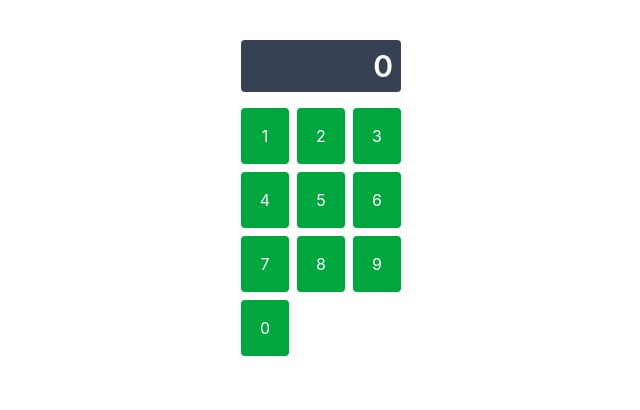
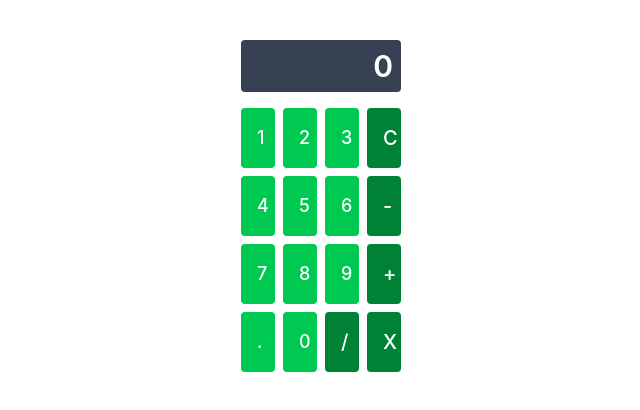
Before and after one commit to jonathan7gb/react-calculator-ts, a React (Vite) app: page / in a window 1280 px wide. Shown: the top 410 px of the page, without its empty margins (319-959 px from the left). Built offline with nearby package versions, Linux system fonts and the light colour scheme.

Commit message:
feat: create button operation component to use in mathmetical operation buttons

```diff
--- a/src/components/button.tsx
+++ b/src/components/button.tsx
@@ -3,10 +3,10 @@ type ButtonProps = {
     onClick: () => void;
 }
 
-function Button({ label, onClick }: ButtonProps){
+function ButtonNumber({ label, onClick }: ButtonProps){
     return(
         <button
-        className="bg-green-600 hover:bg-green-700 rounded p-4 transition text-white"
+        className="bg-green-500 hover:bg-green-600 rounded p-4 transition text-white font-medium text-lg"
         onClick={onClick}
         >
             {label}
@@ -14,4 +14,16 @@ function Button({ label, onClick }: ButtonProps){
     );
 }
 
-export default Button;
+function ButtonOperation({label, onClick}: ButtonProps){
+    return (
+        <button
+        className="bg-green-700 hover:bg-green-800 rounded p-4 transition text-white font-medium text-xl"
+        onClick={onClick}
+        >
+            {label}
+        </button>
+    )
+}
+
+export default ButtonNumber;
+export { ButtonOperation };
--- a/src/components/calculador.tsx
+++ b/src/components/calculador.tsx
@@ -1,6 +1,6 @@
 import { useState } from "react";
 import Display from "./display";
-import Button from "./button";
+import ButtonNumber, { ButtonOperation } from "./button";
 
 function Calculator(){
     const [display, setDisplay] = useState<string>("0");
@@ -13,17 +13,23 @@ function Calculator(){
         <div className="flex flex-col items-center gap-4 mt-10 w-1/8 justify-self-center">
             <Display value={display} />
 
-            <div className="grid grid-cols-3 gap-2 w-full">
-                <Button label="1" onClick={ () => handleNumber("1")} />
-                <Button label="2" onClick={ () => handleNumber("2")} />
-                <Button label="3" onClick={ () => handleNumber("3")} />
-                <Button label="4" onClick={ () => handleNumber("4")} />
-                <Button label="5" onClick={ () => handleNumber("5")} />
-                <Button label="6" onClick={ () => handleNumber("6")} />
-                <Button label="7" onClick={ () => handleNumber("7")} />
-                <Button label="8" onClick={ () => handleNumber("8")} />
-                <Button label="9" onClick={ () => handleNumber("9")} />
-                <Button label="0" onClick={ () => handleNumber("0")} />
+            <div className="grid grid-cols-4 gap-2 w-full">
+                <ButtonNumber label="1" onClick={ () => handleNumber("1")} />
+                <ButtonNumber label="2" onClick={ () => handleNumber("2")} />
+                <ButtonNumber label="3" onClick={ () => handleNumber("3")} />
+                <ButtonOperation label="C" onClick={ () => handleNumber("C")} />
+                <ButtonNumber label="4" onClick={ () => handleNumber("4")} />
+                <ButtonNumber label="5" onClick={ () => handleNumber("5")} />
+                <ButtonNumber label="6" onClick={ () => handleNumber("6")} />
+                <ButtonOperation label="-" onClick={ () => handleNumber(" - ")} />
+                <ButtonNumber label="7" onClick={ () => handleNumber("7")} />
+                <ButtonNumber label="8" onClick={ () => handleNumber("8")} />
+                <ButtonNumber label="9" onClick={ () => handleNumber("9")} />
+                <ButtonOperation label="+" onClick={ () => handleNumber(" + ")} />
+                <ButtonNumber label="." onClick={ () => handleNumber(".")} />
+                <ButtonNumber label="0" onClick={ () => handleNumber("0")} />
+                <ButtonOperation label="/" onClick={ () => handleNumber("/")} />
+                <ButtonOperation label="X" onClick={ () => handleNumber("*")} />
             </div>
 
         </div>
```
